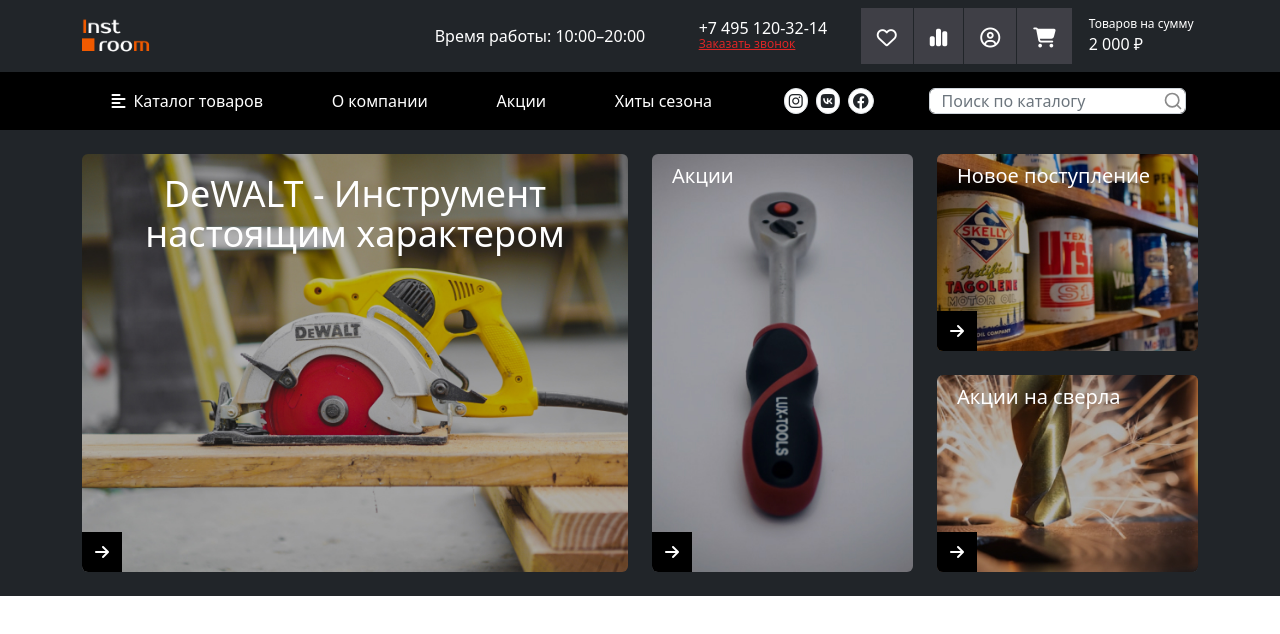
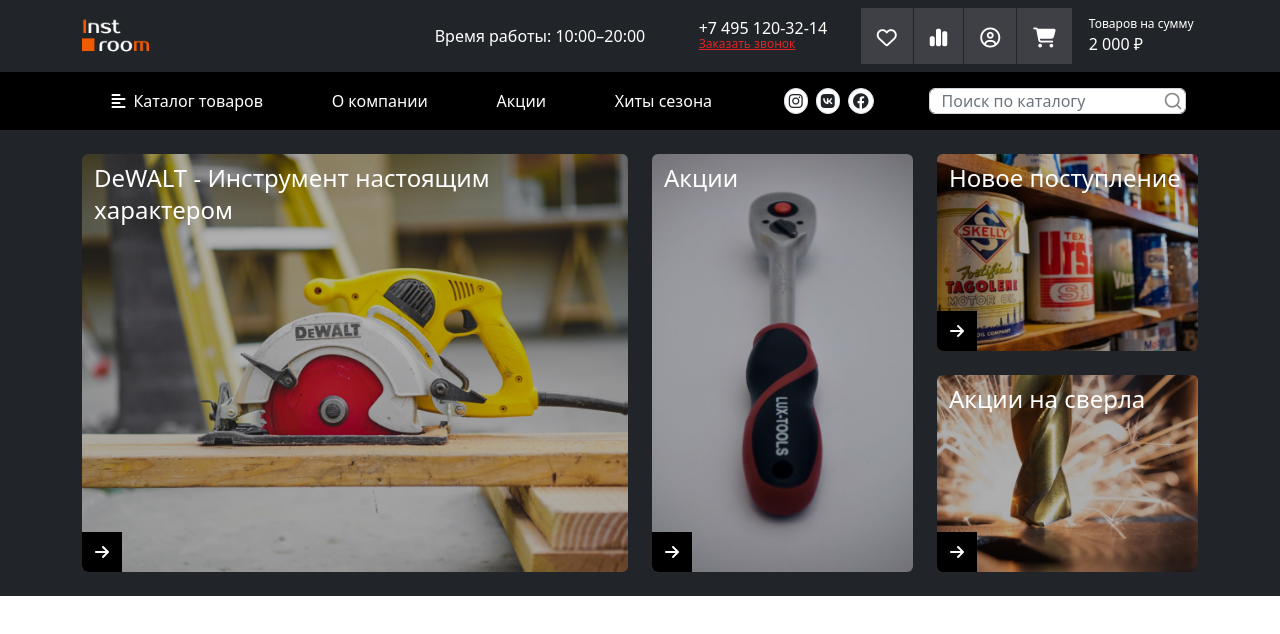
Before and after one commit to Jasur893/eccomerce-building, a React (Create React App) app: page / in a window 1280 px wide. Shown: the top 634 px of the page. Built offline with nearby package versions, Linux system fonts and the light colour scheme.

Commit message:
bannerItem

```diff
--- a/src/Components/Banner.js
+++ b/src/Components/Banner.js
@@ -1,53 +1,34 @@
+import BannerItem from './BannerItem'
 import banner01 from '../img/banner01.jpg'
 import banner02 from '../img/banner02.jpg'
 import banner03 from '../img/banner03.jpg'
 import banner04 from '../img/banner04.jpg'
+
+const titleObj = {
+  title1: "DeWALT - Инструмент настоящим характером",
+  title2: "Акции",
+  title3: "Новое поступление",
+  title4: "Акции на сверла"
+}
 
 export default function Banner() {
   return (
     <div className='py-6 bg-dark'>
       <div className="container mx-auto  grid sm:grid-cols-1 md:grid-cols-3 lg:grid-cols-4 grid-rows-2 gap-4">
         <div className="col-span-2 row-span-2">
-          <div className='w-full h-full relative rounded-md overflow-hidden'>
-            <img src={banner01} className="object-cover w-full h-full" alt="banner" />
-            <p className='absolute z-10 top-5 w-full text-center text-white  sm:text-4xl text-2xl'>DeWALT - Инструмент<br/> настоящим характером</p>
-            <div className='hover_link cursor-pointer absolute z-10 bottom-0 left-0 w-10 h-10 text-white flex justify-center items-center'>
-              <i className="fa-solid fa-arrow-right"></i>
-            </div>
-          </div>
+          <BannerItem banner={banner01} title={titleObj.title1} />
         </div>
 
         <div className="row-span-2">
-          <div className='h-full relative rounded-md overflow-hidden'>
-            <img src={banner02} className="object-cover w-full h-full" alt="banner" />
-            <p className='absolute z-10 top-2 w-full text-start pl-5 text-white text-xl'>Акции</p>
-            <div className='hover_link cursor-pointer absolute z-10 bottom-0 left-0 w-10 h-10 text-white flex justify-center items-center'>
-              <i className="fa-solid fa-arrow-right"></i>
-            </div>
-          </div>
+          <BannerItem banner={banner02} title={titleObj.title2} />
         </div>
         <div className="col-span-1">
-          <div className='h-full relative rounded-md overflow-hidden'>
-            <img src={banner03} className="object-cover w-full h-full" alt="banner" />
-            <p className='absolute z-10 top-2 w-full text-start pl-5 text-white text-xl'>Новое поступление</p>
-            <div className='hover_link cursor-pointer absolute z-10 bottom-0 left-0 w-10 h-10 text-white flex justify-center items-center'>
-              <i className="fa-solid fa-arrow-right"></i>
-            </div>
-          </div>
+          <BannerItem banner={banner03} title={titleObj.title3} />
         </div>
         <div className="col-span-1">
-          <div className='h-full relative rounded-md overflow-hidden'>
-            <img src={banner04} className="object-cover w-full h-full" alt="banner" />
-            <p className='absolute z-10 top-2 w-full text-start pl-5 text-white text-xl'>Акции на сверла</p>
-            <div className='hover_link cursor-pointer absolute z-10 bottom-0 left-0 w-10 h-10 text-white flex justify-center items-center'>
-              <i className="fa-solid fa-arrow-right"></i>
-            </div>
-          </div>
+          <BannerItem banner={banner04} title={titleObj.title4} />
         </div>
       </div>
     </div>
   )
 }
-
-
-<i class="fa-solid fa-arrow-right"></i>
--- /dev/null
+++ b/src/Components/BannerItem.js
@@ -0,0 +1,19 @@
+export default function BannerItem(props) {
+  return (
+    <>
+      <div className='w-full h-full relative rounded-md overflow-hidden'>
+        <img
+          src={props.banner}
+          className='object-cover w-full h-full'
+          alt='banner'
+        />
+        <p className='absolute z-10 top-2 pl-3 leading-6 text-start text-white  sm:text-2xl text-xl'>
+          {props.title}
+        </p>
+        <div className='hover_link cursor-pointer absolute z-10 bottom-0 left-0 w-10 h-10 text-white flex justify-center items-center'>
+          <i className='fa-solid fa-arrow-right'></i>
+        </div>
+      </div>
+    </>
+  )
+}
```
